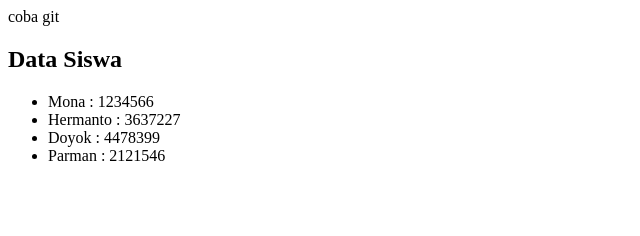
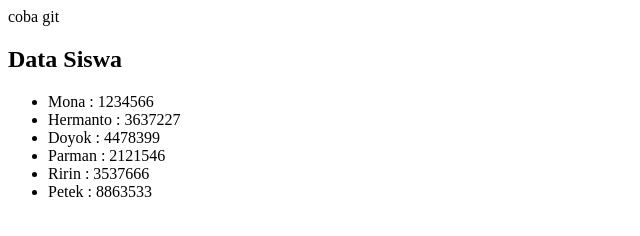
Before and after one commit to ramandan1/ramandani, a plain HTML site: page index.html in a window 1280 px wide. Shown: the whole page, without its empty margins (0-640 px from the left). Drawn offline with Linux system fonts and the light colour scheme.

Commit message:
update index.html

```diff
--- a/index.html
+++ b/index.html
@@ -9,9 +9,11 @@
 <h2>Data Siswa</h2>
 <ul>
 	<li>Mona		: 1234566</li>
-	<li>Hermanto	: 3637227</li>
+	<li>Hermanto		: 3637227</li>
 	<li>Doyok		: 4478399</li>
 	<li>Parman		: 2121546</li>
+	<li>Ririn		: 3537666</li>
+	<li>Petek		: 8863533</li>
 </ul>
 </body>
 </html>
```
